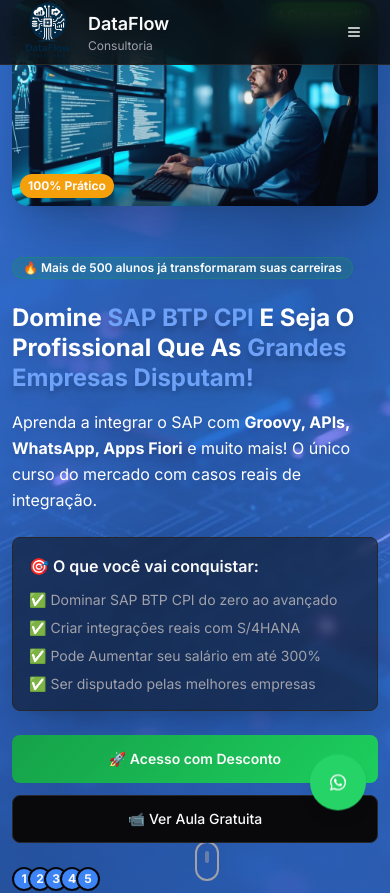
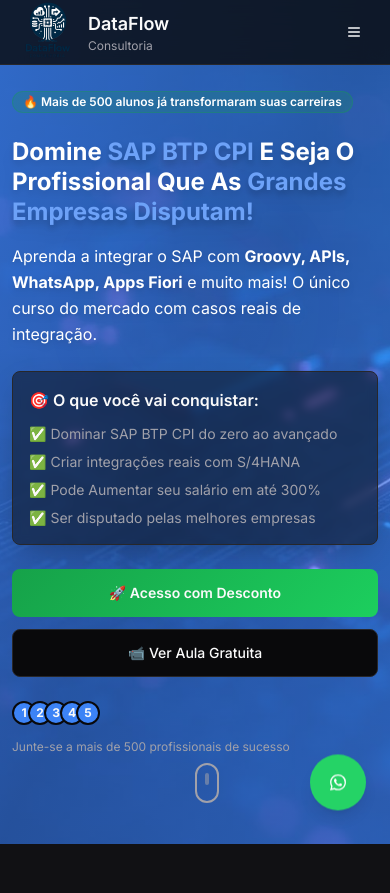
Before and after one commit to lorrangp10/apbtp-sales-revamp, a React (Vite) app: page / in a window 390 px wide. Shown: the top 893 px of the page. Built offline with nearby package versions, Linux system fonts and the light colour scheme.

Commit message:
Fix: Hide hero image on mobile
Hide the `hero-professional.jpg` image on mobile devices to improve responsiveness. Adjust grid layout and spacing for better mobile viewing. Floating badges associated with the image are also hidden on mobile.

```diff
--- a/src/components/HeroSection.tsx
+++ b/src/components/HeroSection.tsx
@@ -22,7 +22,7 @@ export const HeroSection = () => {
       <div className="container mx-auto px-3 sm:px-4 relative z-10 w-full max-w-full">
         <div className="grid lg:grid-cols-2 gap-6 md:gap-8 lg:gap-12 items-center w-full">
           {/* Content */}
-          <div className="space-y-6 md:space-y-8 order-2 lg:order-1">
+          <div className="space-y-6 md:space-y-8">
             <Badge variant="secondary" className="bg-success/20 text-white border-success/30">
               🔥 Mais de 500 alunos já transformaram suas carreiras
             </Badge>
@@ -95,7 +95,7 @@ export const HeroSection = () => {
           </div>
 
           {/* Hero Image */}
-          <div className="relative order-1 lg:order-2 mb-6 lg:mb-0">
+          <div className="relative hidden lg:block">
             <div className="relative overflow-hidden rounded-2xl shadow-2xl">
               <img
                 src={heroImage}
```
